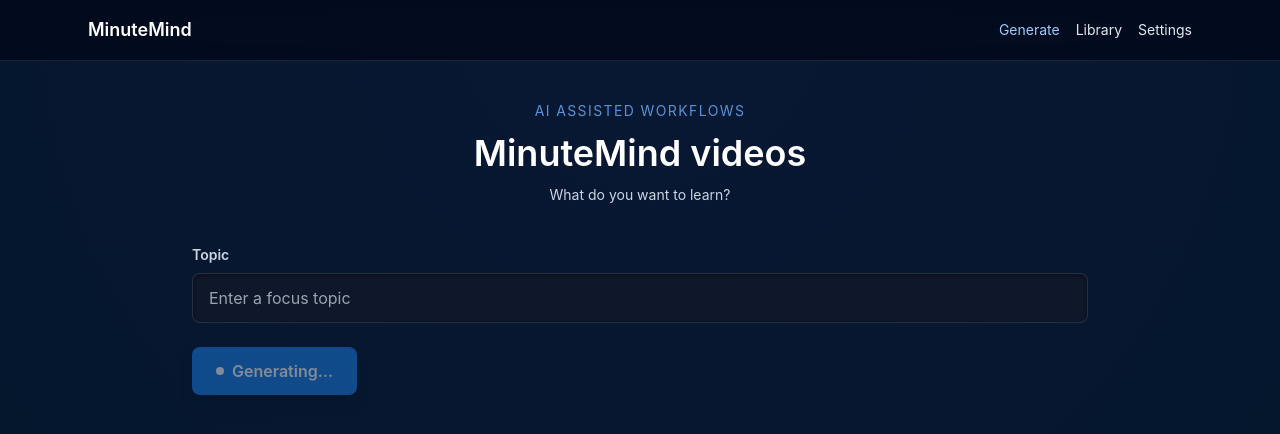
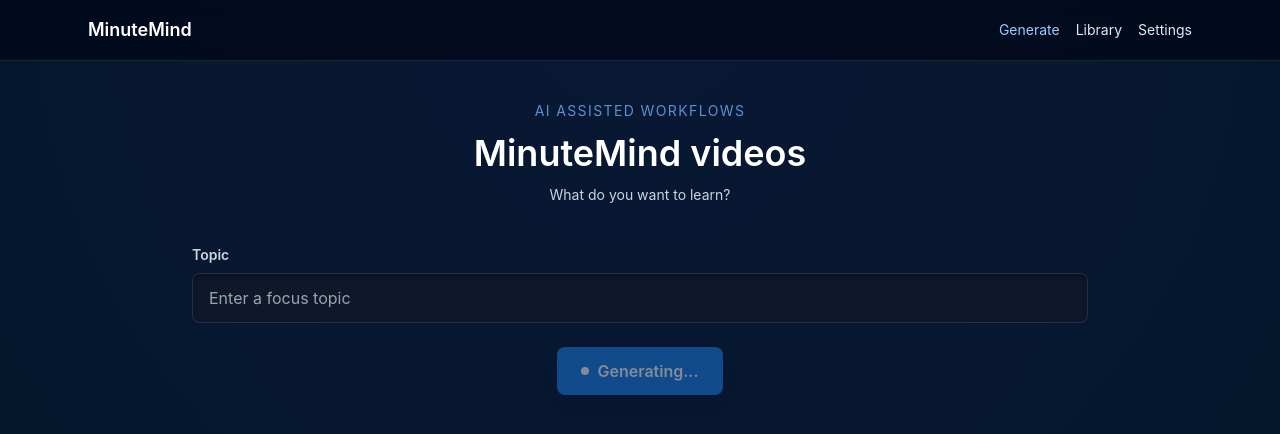
Before and after one commit to WPeytz/MinuteMind, a Vue app in the folder frontend/: page / in a window 1280 px wide. Shown: the top 434 px of the page. Built offline with nearby package versions, Linux system fonts and the light colour scheme; no server answers.

Commit message:
Change button text to 'Generate Video' and center it

```diff
--- a/frontend/src/components/TopicForm.vue
+++ b/frontend/src/components/TopicForm.vue
@@ -12,7 +12,7 @@
       />
     </div>
 
-
+    <div class="flex justify-center">
       <button
         class="inline-flex items-center justify-center rounded-lg bg-brand-500 px-6 py-3 text-base font-semibold text-white shadow-lg shadow-brand-900/50 transition hover:bg-brand-400 hover:shadow-brand-800/70 disabled:cursor-not-allowed disabled:opacity-50"
         type="submit"
@@ -22,8 +22,9 @@
           <span class="h-2 w-2 animate-ping rounded-full bg-white"></span>
           Generating…
         </span>
-      <span v-else>Generate Script</span>
+        <span v-else>Generate Video</span>
       </button>
+    </div>
   </form>
 </template>
 
```
Lines whose indentation alone changed are shown as unchanged.
